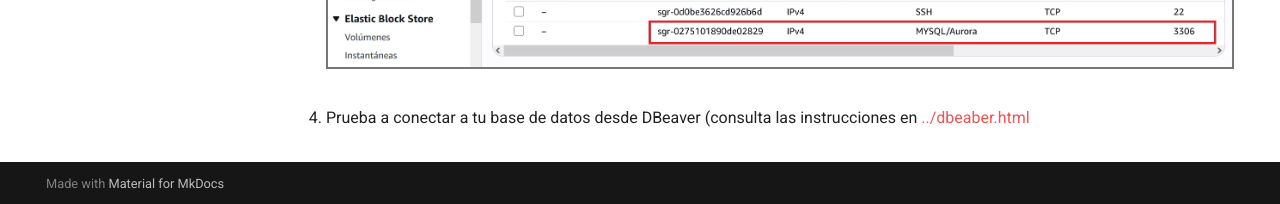
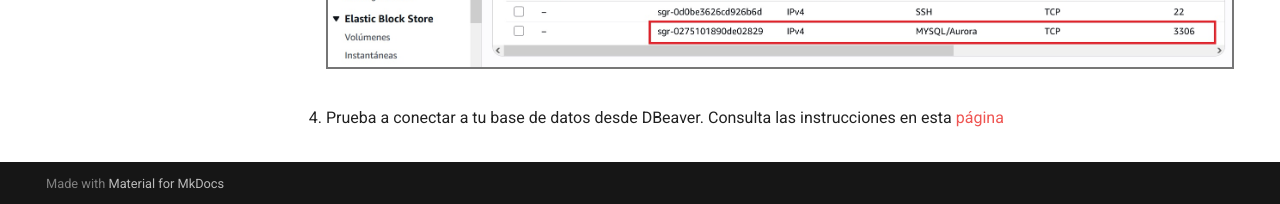
Before and after one commit to bpaterna/acceso_datos, an MkDocs documentation site: the page built from docs/AWSlab.md, in a window 1280 px wide and 900 px high, scrolled down 12315 px. Shown: the part 693-897 px from the top of the window. Built offline with MkDocs 1.6.1 and Material for MkDocs 9.7.7, drawn with Linux system fonts in a browser that asks for light colours.

Commit message:
Update AWSlab.md

```diff
--- a/docs/AWSlab.md
+++ b/docs/AWSlab.md
@@ -156,9 +156,7 @@ A continuación se describen los pasos para crear un servidor Ubuntu en un labor
     ![Imagen 31](img/AWS/imagen_031.jpg)
 
 
-4. Prueba a conectar a tu base de datos desde DBeaver (consulta las instrucciones en [../dbeaber.html](../dbeaber.html)
-
-
+4. Prueba a conectar a tu base de datos desde DBeaver. Consulta las instrucciones en esta [página](dbeaber.html)
 
 
 <!--
```
